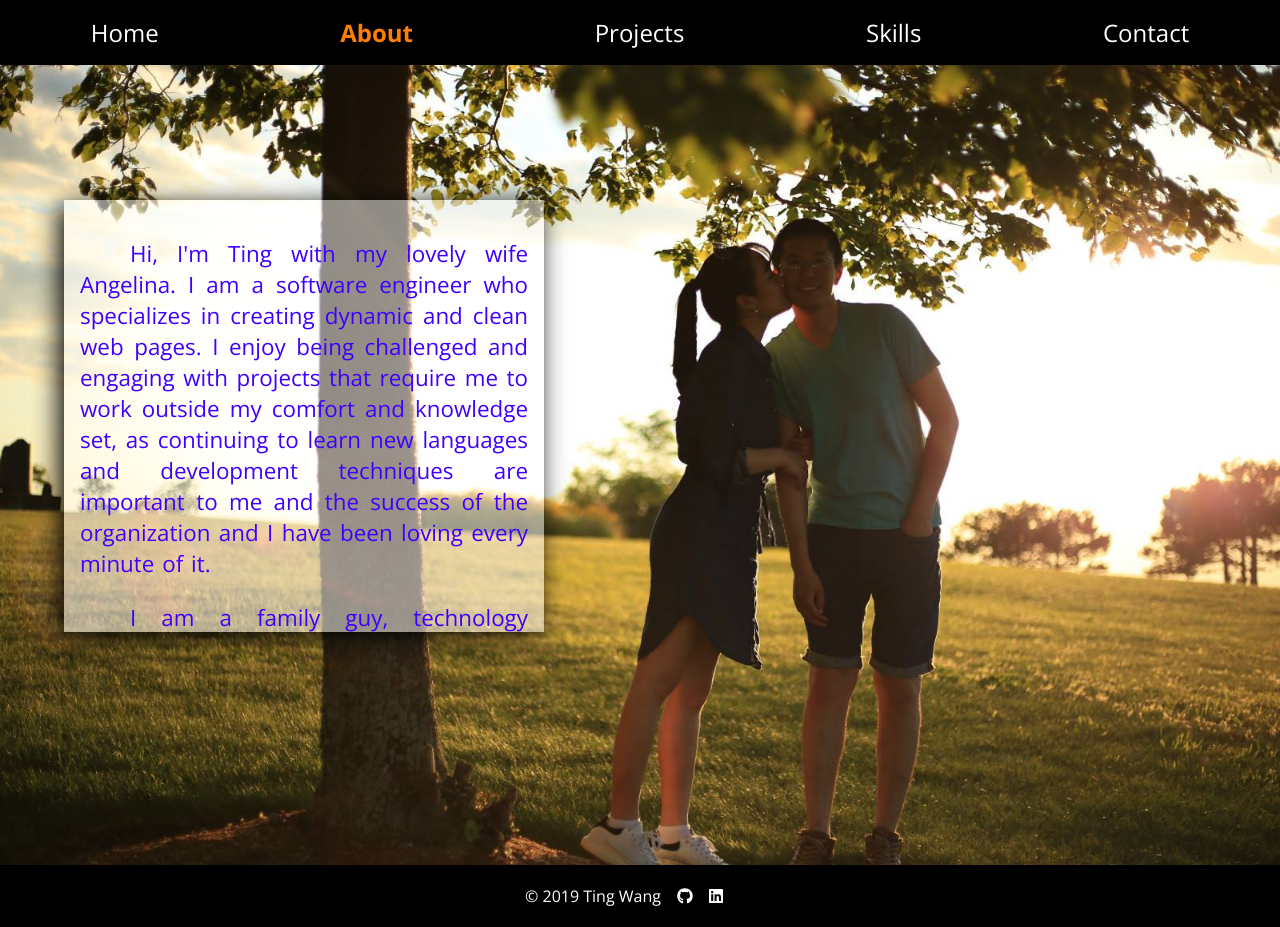
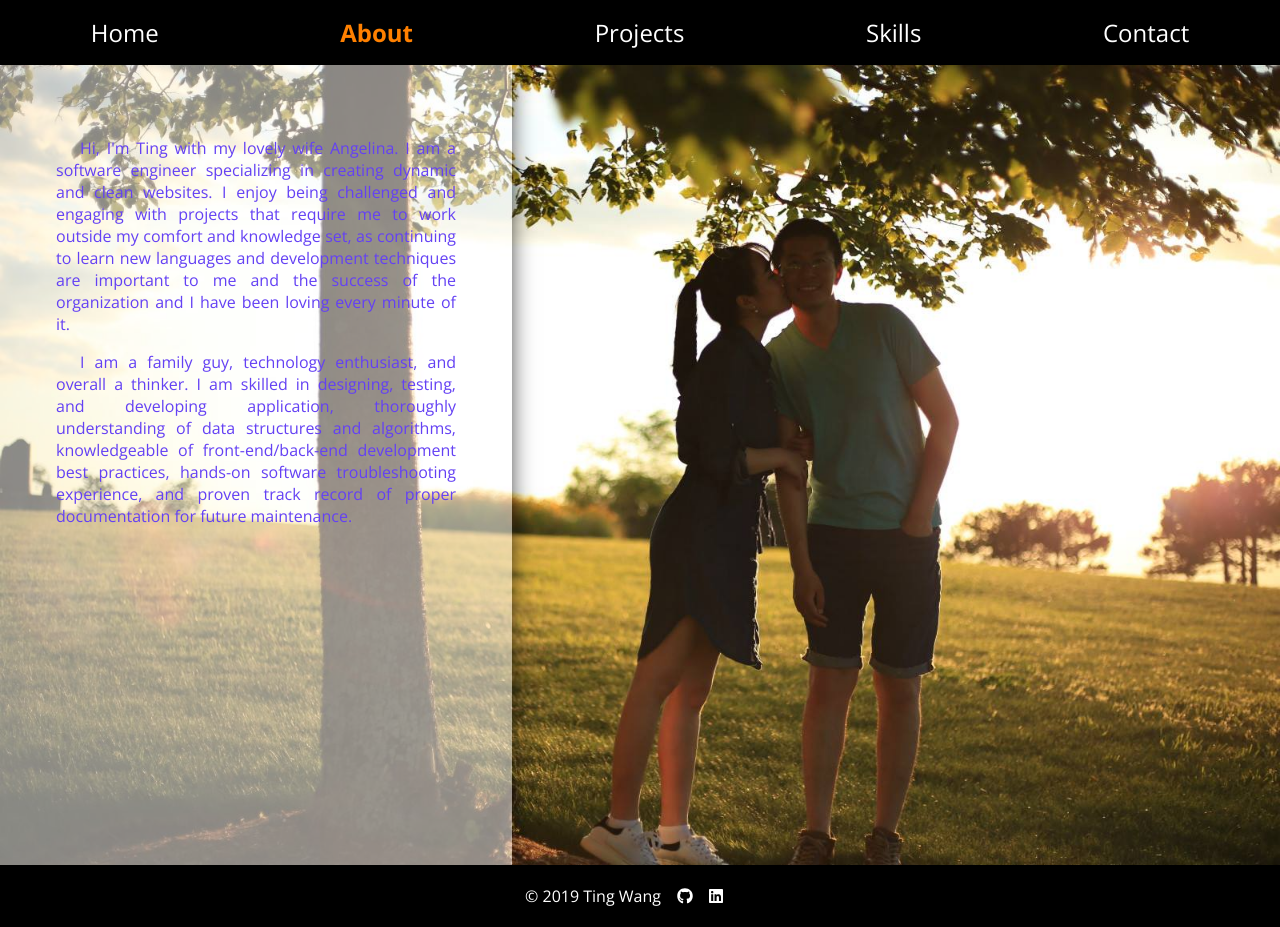
Before and after one commit to nunulong/portfolios, a React (Create React App) app: page /about in a window 1280 px wide. Built offline with nearby package versions, Linux system fonts and the light colour scheme.

Commit message:
modified portfolio

```diff
--- a/src/components/About/About.css
+++ b/src/components/About/About.css
@@ -8,18 +8,14 @@
 }
 
 .about .intro {
-  font-size: 1.75vw;
-  width: 35vw;
-  height: 50vh;
-  padding: 1rem;
-  overflow: auto;
-  position: fixed;
-  left: 5%;
-  top: 25%;
+  box-sizing: border-box;
+  font-size: 1.25vw;
+  width: 40%;
+  height: 100%;
+  padding: 7vmin;
   background: rgba(255, 255, 255, 0.5);
-  color: #4000ff;
+  color: #6441f4;
   box-shadow: -5px 5px 25px #000;
-  text-indent: 50px;
   text-align: justify;
-  word-spacing: 2px;
+  text-indent: 1.5em;
 }
--- a/src/components/About/About.js
+++ b/src/components/About/About.js
@@ -7,7 +7,7 @@ class About extends Component {
       <div className="about">
         <div className="intro">
           <p>
-            Hi, I'm Ting with my lovely wife Angelina. I am a software engineer who specializes in creating dynamic and clean web pages. I
+            Hi, I'm Ting with my lovely wife Angelina. I am a software engineer specializing in creating dynamic and clean websites. I
             enjoy being challenged and engaging with projects that require me to
             work outside my comfort and knowledge set, as continuing to learn
             new languages and development techniques are important to me and the
```
